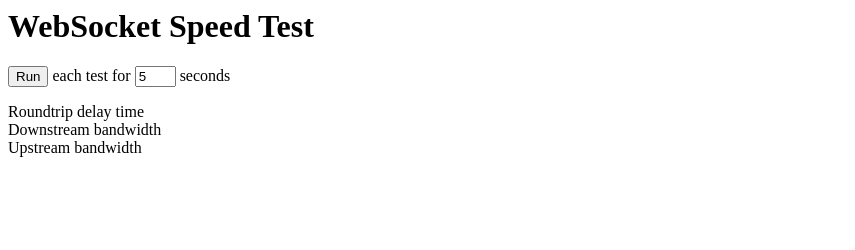
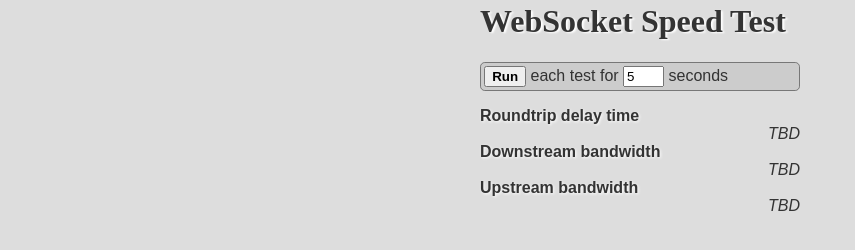
Before and after one commit to astro/spacesocket, a plain HTML site: page speedtest/index.html in a window 1280 px wide. Shown: the whole page, without its empty margins (0-855 px from the left). Drawn offline with nearby package versions, Linux system fonts and the light colour scheme.

Commit message:
speedtest design

```diff
--- a/speedtest/client.js
+++ b/speedtest/client.js
@@ -100,7 +100,7 @@ Upload.prototype.onOpen = function() {
 	    that.ws.send(dummyData);
 	    that.bytesSent += dummyData.length;
 	    var elapsed = Date.now() - that.startTime;
-	    $('#upload').text(human(that.bytesSent * 1000 / elapsed) + 'B/s, ' +
+	    $('#upload').text(human(that.bytesSent * 1000 / elapsed) + 'B/s' +
 			      human(that.bytesSent) + 'B in ' + elapsed +
 			      ' ms');
 	}
@@ -143,13 +143,13 @@ if (!WebSocket) {
 } else {
     $('#broken').remove();
 
-    $('body').append('<p><input type="submit" id="run" value="Run"> each test for <input id="duration" value="5" size="2"> seconds</p>');
+    $('body').append('<p class="menu"><input type="submit" id="run" value="Run"> each test for <input id="duration" value="5" size="2"> seconds</p>');
     $('body').append('<dl id="results"></dl>');
     var fields = { ping: 'Roundtrip delay time',
 		   download: 'Downstream bandwidth',
 		   upload: 'Upstream bandwidth' };
     for(var id in fields) {
-	$('#results').append('<dt>' + fields[id] + '</dt><dd id="' + id + '"></dd>');
+	$('#results').append('<dt>' + fields[id] + '</dt><dd id="' + id + '"><i>TBD</i></dd>');
     }
 
     $('#run').click(function() {
--- a/speedtest/index.html
+++ b/speedtest/index.html
@@ -1,6 +1,37 @@
 <html>
   <head>
     <title>WebSocket Speed Test</title>
+
+    <style type="text/css">
+      h1 {
+        font-weight: bolder;
+	text-shadow: white 2px 1px 2px;
+	font-family: serif;
+      }
+      body {
+        color: #333;
+	background-color: #ddd;
+        margin: 0.2em auto;
+	max-width: 20em;
+	font-family: sans-serif;
+      }
+      p.menu {
+        background-color: #ccc;
+	border: 1px solid #777;
+	border-radius: 0.3em;
+	padding: 0.2em;
+      }
+      dl#results dt {
+        font-weight: bold;
+	text-shadow: white 1px 1px 3px;
+      }
+      dl#results dd {
+        text-align: right;
+      }
+      input[type=submit] {
+        font-weight: bold;
+      }
+    </style>
   </head>
 
   <body>
```
